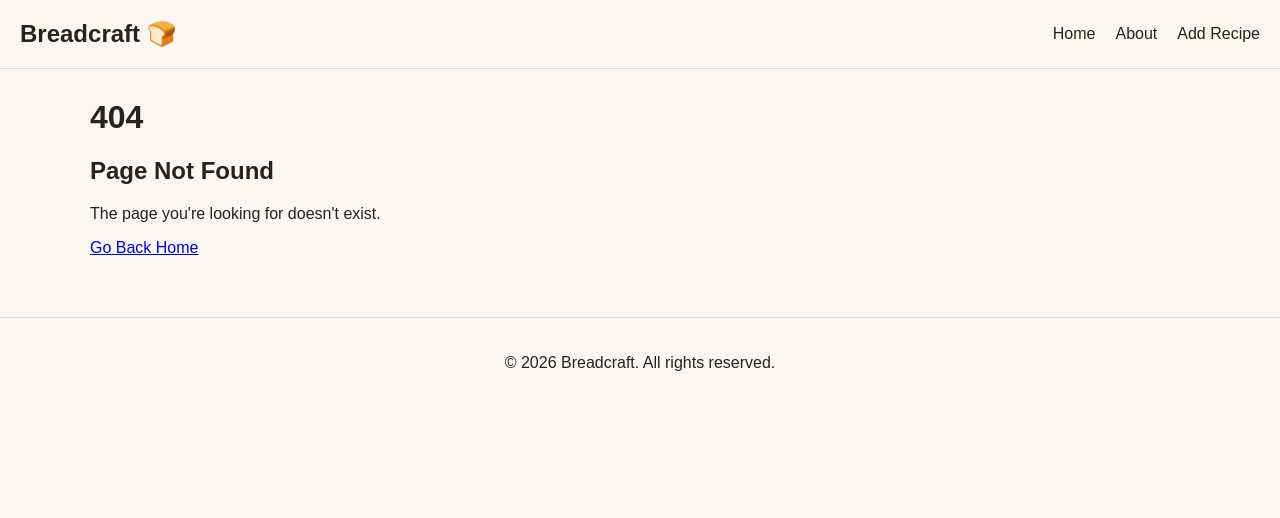
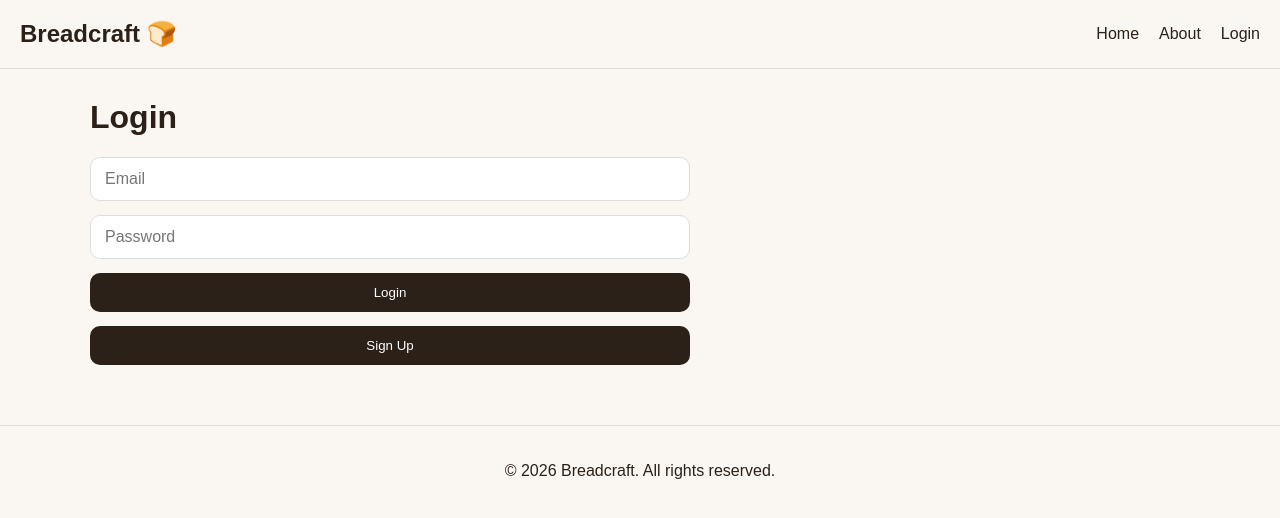
Before and after one commit to mohammadketabi/breadcraft-recipes, a React (Vite) app: page /login in a window 1280 px wide. Before the commit this address had no page. Shown: the top 518 px of the page. Built offline with nearby package versions, Linux system fonts and the light colour scheme; no server answers.

Commit message:
Add Supabase authentication

```diff
--- a/package.json
+++ b/package.json
@@ -13,6 +13,7 @@
     "@emotion/react": "^11.14.0",
     "@emotion/styled": "^11.14.1",
     "@mui/material": "^9.0.1",
+    "@supabase/supabase-js": "^2.107.0",
     "@tailwindcss/vite": "^4.3.0",
     "react": "^19.2.6",
     "react-dom": "^19.2.6",
--- a/src/App.jsx
+++ b/src/App.jsx
@@ -6,6 +6,7 @@ import NotFoundPage from "./pages/NotFoundPage";
 import CategoryPage from "./pages/CategoryPage";
 import AboutPage from "./pages/AboutPage";
 import AddRecipePage from "./pages/AddRecipePage";
+import LoginPage from "./pages/LoginPage";
 
 export default function App() {
   return (
@@ -17,6 +18,7 @@ export default function App() {
         <Route path="/about" element={<AboutPage />} />
         <Route path="*" element={<NotFoundPage />} />
         <Route path="/add-recipe" element={<AddRecipePage />} />
+        <Route path="/login" element={<LoginPage />} />
       </Route>
     </Routes>
   );
--- a/src/components/Navbar.jsx
+++ b/src/components/Navbar.jsx
@@ -1,6 +1,14 @@
 import { Link } from "react-router-dom";
+import { supabase } from "../lib/supabaseClient";
+import useAuth from "../hooks/useAuth";
 
 export default function Navbar() {
+  const user = useAuth();
+
+  async function handleLogout() {
+    await supabase.auth.signOut();
+  }
+
   return (
     <header className="navbar">
       <Link to="/" className="logo">
@@ -10,7 +18,19 @@ export default function Navbar() {
       <nav className="nav-links">
         <Link to="/">Home</Link>
         <Link to="/about">About</Link>
-        <Link to="/add-recipe">Add Recipe</Link>
+
+        {user && <Link to="/add-recipe">Add Recipe</Link>}
+
+        {user ? (
+          <>
+            <span>Welcome {user.email}</span>
+            <button onClick={handleLogout}>
+              Logout
+            </button>
+          </>
+        ) : (
+          <Link to="/login">Login</Link>
+        )}
       </nav>
     </header>
   );
--- /dev/null
+++ b/src/hooks/useAuth.js
@@ -0,0 +1,24 @@
+import { useEffect, useState } from "react";
+import { supabase } from "../lib/supabaseClient";
+
+export default function useAuth() {
+  const [user, setUser] = useState(null);
+
+  useEffect(() => {
+    supabase.auth.getUser().then(({ data }) => {
+      setUser(data.user);
+    });
+
+    const {
+      data: { subscription },
+    } = supabase.auth.onAuthStateChange(
+      (_, session) => {
+        setUser(session?.user ?? null);
+      }
+    );
+
+    return () => subscription.unsubscribe();
+  }, []);
+
+  return user;
+}
--- /dev/null
+++ b/src/lib/supabaseClient.js
@@ -0,0 +1,9 @@
+import { createClient } from "@supabase/supabase-js";
+
+const supabaseUrl = import.meta.env.VITE_SUPABASE_URL;
+const supabaseAnonKey = import.meta.env.VITE_SUPABASE_ANON_KEY;
+
+export const supabase = createClient(supabaseUrl, supabaseAnonKey);
+
+console.log("URL:", supabaseUrl);
+console.log("KEY:", supabaseAnonKey);
--- /dev/null
+++ b/src/pages/LoginPage.jsx
@@ -0,0 +1,65 @@
+import { useState } from "react";
+import { supabase } from "../lib/supabaseClient";
+
+export default function LoginPage() {
+  const [email, setEmail] = useState("");
+  const [password, setPassword] = useState("");
+
+  async function handleLogin(e) {
+    e.preventDefault();
+
+    const { error } = await supabase.auth.signInWithPassword({
+      email,
+      password,
+    });
+
+    if (error) {
+      alert(error.message);
+      return;
+    }
+
+    alert("Logged in successfully!");
+  }
+
+  async function handleSignup() {
+    const { error } = await supabase.auth.signUp({
+      email,
+      password,
+    });
+
+    if (error) {
+      alert(error.message);
+      return;
+    }
+
+    alert("Check your email to confirm your account.");
+  }
+
+  return (
+    <>
+      <h1>Login</h1>
+
+      <form onSubmit={handleLogin} className="recipe-form">
+        <input
+          type="email"
+          placeholder="Email"
+          value={email}
+          onChange={(e) => setEmail(e.target.value)}
+        />
+
+        <input
+          type="password"
+          placeholder="Password"
+          value={password}
+          onChange={(e) => setPassword(e.target.value)}
+        />
+
+        <button type="submit">Login</button>
+
+        <button type="button" onClick={handleSignup}>
+          Sign Up
+        </button>
+      </form>
+    </>
+  );
+}
```
Also changed, not shown: 2 other files (tests, documents, lock files or other folders).
